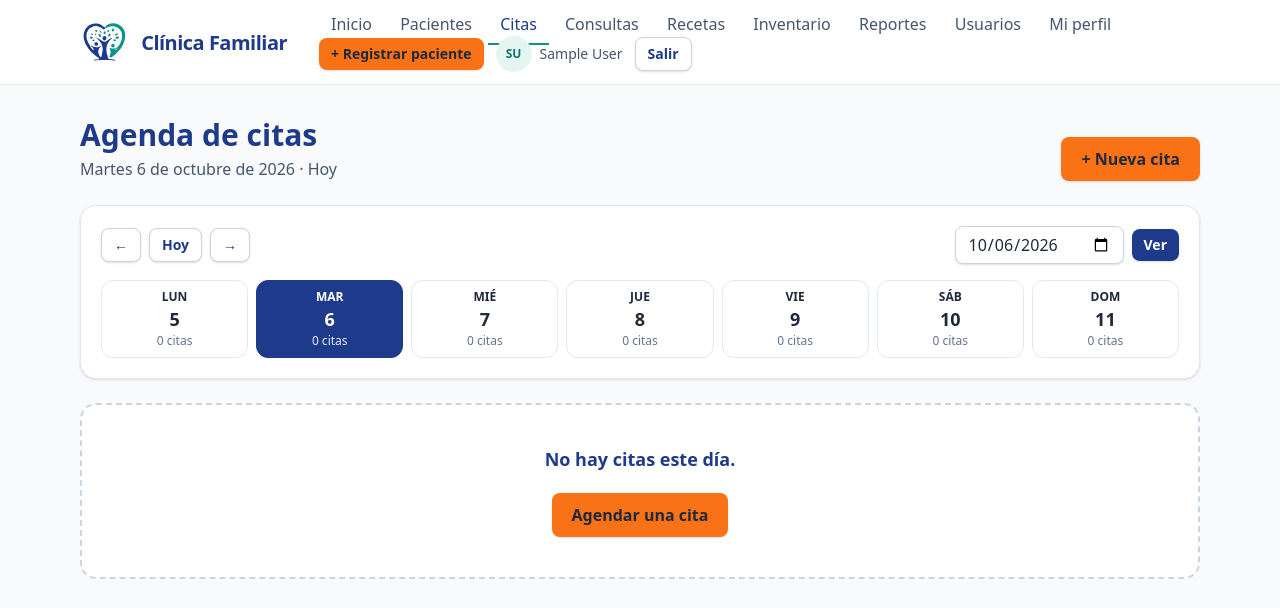
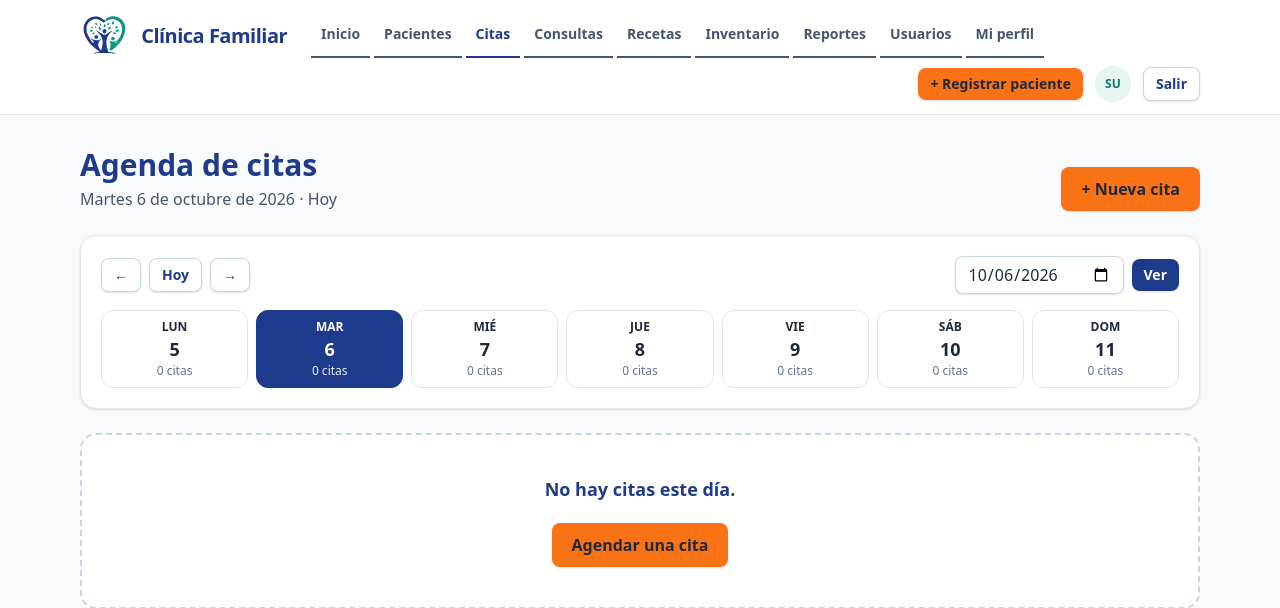
Before and after one commit to davidmunguia7/Clinica_Medica, a Django app: page /citas/ in a window 1280 px wide. Shown: the top 608 px of the page. Run offline with Django 5.2, Linux system fonts and the light colour scheme; the visitor is signed in with stand-in values (Sample User, id 1); data comes from the database, SQL or seed files in the repository; data that the repository does not hold is empty; some libraries are stand-ins or nearby versions.

Commit message:
fix: el encabezado se desacomodaba (menú principal y menú de la cuenta)
- base.html: la etiqueta del menú principal había quedado como «<navclass=»
  (sin espacio) y el navegador ignoraba sus estilos; el menú de la cuenta
  se iba a otra fila.
- Con todas las opciones del Administrador el encabezado no cabía en una
  fila: el menú de la cuenta muestra solo el círculo con las iniciales (el
  nombre se ve al abrirlo o al pasar el mouse) y las opciones del menú van
  un poco más juntas. Hasta xl el menú va en su propia fila.
- La prueba del menú buscaba «<nav » y pasaba aunque estuviera roto; ahora
  revisa que el menú aparezca para todos los roles y que no aparezca con
  una contraseña temporal.

Co-Authored-By: Claude Opus 5.5 <noreply@anthropic.com>

```diff
--- a/theme/templates/base.html
+++ b/theme/templates/base.html
@@ -22,7 +22,7 @@
     {% url 'consultas:por_entregar' as url_por_entregar %}
     {% with ns=request.resolver_match.namespace vista=request.resolver_match.url_name %}
     <header class="border-b border-slate-200 bg-white print:hidden">
-        <div class="mx-auto flex max-w-6xl flex-wrap items-center gap-x-8 gap-y-2 px-4 py-3">
+        <div class="mx-auto flex max-w-6xl flex-wrap items-center gap-x-6 gap-y-2 px-4 py-3">
             <a href="{{ url_inicio|default:'/' }}" class="flex items-center gap-3 rounded-lg focus-visible:outline-none focus-visible:ring-2 focus-visible:ring-verde-teal">
                 <img src="{% static 'img/logo-clinica-familiar.svg' %}" alt="" class="h-11 w-auto">
                 <span class="text-xl font-bold leading-tight tracking-tight text-marino">Clínica Familiar</span>
@@ -31,45 +31,45 @@
             {% if user.is_authenticated %}
             {# Con una contraseña temporal no hay menú: primero tiene que crear la suya (usuarios/middleware.py) #}
             {% if not user.debe_cambiar_clave %}
-            {# En pantallas chicas el menú va en su propia fila y se desliza de lado si no cabe #}
-            <navclass="order-last -mb-3 flex w-full gap-1 overflow-x-auto whitespace-nowrap text-sm font-semibold lg:order-none lg:mb-0 lg:w-auto lg:overflow-visible" aria-label="Menú principal">
+            {# Hasta xl el menú va en su propia fila (con todas las opciones del Administrador no cabe junto al logo) y se desliza de lado si no cabe #}
+            <nav class="order-last -mb-3 flex w-full gap-1 overflow-x-auto whitespace-nowrap text-sm font-semibold xl:order-none xl:mb-0 xl:w-auto xl:overflow-visible" aria-label="Menú principal">
                 {% if url_inicio %}
                 <a href="{{ url_inicio }}" {% if vista == 'inicio' %}aria-current="page"{% endif %}
-                   class="shrink-0 border-b-2 px-3 py-3 lg:py-2 {% if vista == 'inicio' %}border-verde-teal text-marino{% else %}border-transparent text-slate-600 hover:text-marino{% endif %}">Inicio</a>
+                   class="shrink-0 border-b-2 px-2.5 py-3 xl:py-2{% if vista == 'inicio' %}border-verde-teal text-marino{% else %}border-transparent text-slate-600 hover:text-marino{% endif %}">Inicio</a>
                 {% endif %}
                 {% if url_pacientes and perms.pacientes.view_paciente %}
                 <a href="{{ url_pacientes }}" {% if ns == 'pacientes' %}aria-current="page"{% endif %}
-                   class="shrink-0 border-b-2 px-3 py-3 lg:py-2 {% if ns == 'pacientes' %}border-verde-teal text-marino{% else %}border-transparent text-slate-600 hover:text-marino{% endif %}">Pacientes</a>
+                   class="shrink-0 border-b-2 px-2.5 py-3 xl:py-2{% if ns == 'pacientes' %}border-verde-teal text-marino{% else %}border-transparent text-slate-600 hover:text-marino{% endif %}">Pacientes</a>
                 {% endif %}
                 {% if url_citas and perms.citas.view_cita %}
                 <a href="{{ url_citas }}" {% if ns == 'citas' %}aria-current="page"{% endif %}
-                   class="shrink-0 border-b-2 px-3 py-3 lg:py-2 {% if ns == 'citas' %}border-verde-teal text-marino{% else %}border-transparent text-slate-600 hover:text-marino{% endif %}">Citas</a>
+                   class="shrink-0 border-b-2 px-2.5 py-3 xl:py-2{% if ns == 'citas' %}border-verde-teal text-marino{% else %}border-transparent text-slate-600 hover:text-marino{% endif %}">Citas</a>
                 {% endif %}
                 {% if url_consultas and perms.consultas.view_consulta %}
                 <a href="{{ url_consultas }}" {% if ns == 'consultas' and vista != 'por_entregar' and vista != 'entregar' %}aria-current="page"{% endif %}
-                   class="shrink-0 border-b-2 px-3 py-3 lg:py-2 {% if ns == 'consultas' and vista != 'por_entregar' and vista != 'entregar' %}border-verde-teal text-marino{% else %}border-transparent text-slate-600 hover:text-marino{% endif %}">Consultas</a>
+                   class="shrink-0 border-b-2 px-2.5 py-3 xl:py-2{% if ns == 'consultas' and vista != 'por_entregar' and vista != 'entregar' %}border-verde-teal text-marino{% else %}border-transparent text-slate-600 hover:text-marino{% endif %}">Consultas</a>
                 {% endif %}
                 {# Recepción entrega lo recetado (se descuenta del inventario) #}
                 {% if url_por_entregar and perms.consultas.entregar_medicamentorecetado %}
                 <a href="{{ url_por_entregar }}" {% if vista == 'por_entregar' or vista == 'entregar' %}aria-current="page"{% endif %}
-                   class="shrink-0 border-b-2 px-3 py-3 lg:py-2 {% if vista == 'por_entregar' or vista == 'entregar' %}border-verde-teal text-marino{% else %}border-transparent text-slate-600 hover:text-marino{% endif %}">Recetas</a>
+                   class="shrink-0 border-b-2 px-2.5 py-3 xl:py-2{% if vista == 'por_entregar' or vista == 'entregar' %}border-verde-teal text-marino{% else %}border-transparent text-slate-600 hover:text-marino{% endif %}">Recetas</a>
                 {% endif %}
                 {% if url_inventario and perms.inventario.view_producto %}
                 <a href="{{ url_inventario }}" {% if ns == 'inventario' %}aria-current="page"{% endif %}
-                   class="shrink-0 border-b-2 px-3 py-3 lg:py-2 {% if ns == 'inventario' %}border-verde-teal text-marino{% else %}border-transparent text-slate-600 hover:text-marino{% endif %}">Inventario</a>
+                   class="shrink-0 border-b-2 px-2.5 py-3 xl:py-2{% if ns == 'inventario' %}border-verde-teal text-marino{% else %}border-transparent text-slate-600 hover:text-marino{% endif %}">Inventario</a>
                 {% endif %}
                 {% if url_reportes %}{% if perms.pacientes.view_paciente or perms.citas.view_cita or perms.inventario.view_movimiento %}
                 <a href="{{ url_reportes }}" {% if ns == 'reportes' %}aria-current="page"{% endif %}
-                   class="shrink-0 border-b-2 px-3 py-3 lg:py-2 {% if ns == 'reportes' %}border-verde-teal text-marino{% else %}border-transparent text-slate-600 hover:text-marino{% endif %}">Reportes</a>
+                   class="shrink-0 border-b-2 px-2.5 py-3 xl:py-2{% if ns == 'reportes' %}border-verde-teal text-marino{% else %}border-transparent text-slate-600 hover:text-marino{% endif %}">Reportes</a>
                 {% endif %}{% endif %}
                 {# Solo para el rol Administrador (usuarios/roles.py) #}
                 {% if url_usuarios and perms.usuarios.view_usuario %}
                 <a href="{{ url_usuarios }}" {% if ns == 'usuarios' and vista == 'lista' %}aria-current="page"{% endif %}
-                   class="shrink-0 border-b-2 px-3 py-3 lg:py-2 {% if ns == 'usuarios' and vista == 'lista' %}border-verde-teal text-marino{% else %}border-transparent text-slate-600 hover:text-marino{% endif %}">Usuarios</a>
+                   class="shrink-0 border-b-2 px-2.5 py-3 xl:py-2{% if ns == 'usuarios' and vista == 'lista' %}border-verde-teal text-marino{% else %}border-transparent text-slate-600 hover:text-marino{% endif %}">Usuarios</a>
                 {% endif %}
                 {% if user.rol == 'RECEPCION' %}
                 <a href="{% url 'usuarios:perfil' %}" {% if ns == 'usuarios' and vista == 'perfil' %}aria-current="page"{% endif %}
-                   class="shrink-0 border-b-2 px-3 py-3 lg:py-2 {% if ns == 'usuarios' and vista == 'perfil' %}border-verde-teal text-marino{% else %}border-transparent text-slate-600 hover:text-marino{% endif %}">Mi perfil</a>
+                   class="shrink-0 border-b-2 px-2.5 py-3 xl:py-2{% if ns == 'usuarios' and vista == 'perfil' %}border-verde-teal text-marino{% else %}border-transparent text-slate-600 hover:text-marino{% endif %}">Mi perfil</a>
                 {% endif %}
             </nav>
             {% endif %}
--- a/usuarios/templates/usuarios/_menu_cuenta.html
+++ b/usuarios/templates/usuarios/_menu_cuenta.html
@@ -1,10 +1,10 @@
 {# Menú de la cuenta en el encabezado (base.html): quién está usando el sistema y «Cambiar mi contraseña» #}
 {% with nombre=user.get_full_name|default:user.username %}
 <details class="relative" data-menu-cuenta>
-    <summary class="flex cursor-pointer list-none items-center gap-2 rounded-full text-sm font-medium text-slate-600 hover:text-marino focus-visible:outline-none focus-visible:ring-2 focus-visible:ring-verde-teal [&::-webkit-details-marker]:hidden">
-        <span class="avatar h-9 w-9 text-xs" aria-hidden="true">{{ user.iniciales }}</span>
-        <span class="hidden xl:inline">{{ nombre }}</span>
-        <span class="sr-only">Mi cuenta</span>
+    {# Solo el círculo con las iniciales: el nombre no cabe junto al menú del Administrador y se ve al abrirlo #}
+    <summary title="{{ nombre }} · Mi cuenta" class="flex cursor-pointer list-none items-center rounded-full focus-visible:outline-none focus-visible:ring-2 focus-visible:ring-verde-teal [&::-webkit-details-marker]:hidden">
+        <span class="avatar h-9 w-9 text-xs transition hover:ring-2 hover:ring-verde-teal/40" aria-hidden="true">{{ user.iniciales }}</span>
+        <span class="sr-only">Mi cuenta: {{ nombre }}</span>
     </summary>
     <div class="absolute right-0 z-30 mt-2 w-64 rounded-xl border border-slate-200 bg-white p-2 text-sm shadow-lg">
         <div class="border-b border-slate-100 px-3 pb-2 pt-1">
```
Also changed, not shown: usuarios/tests_login.py (+15 -3 lines), theme/static/css/dist/styles.css.
